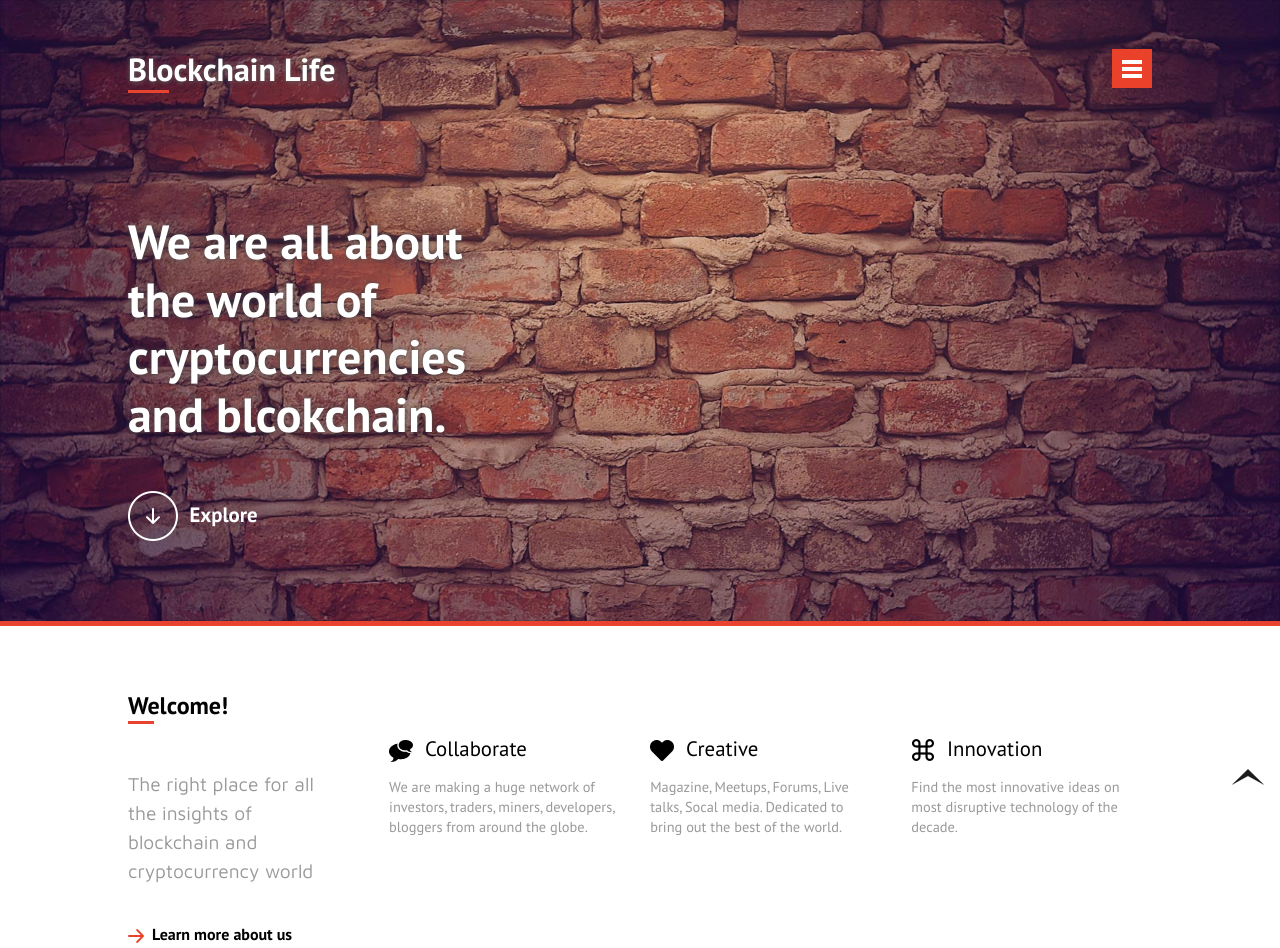
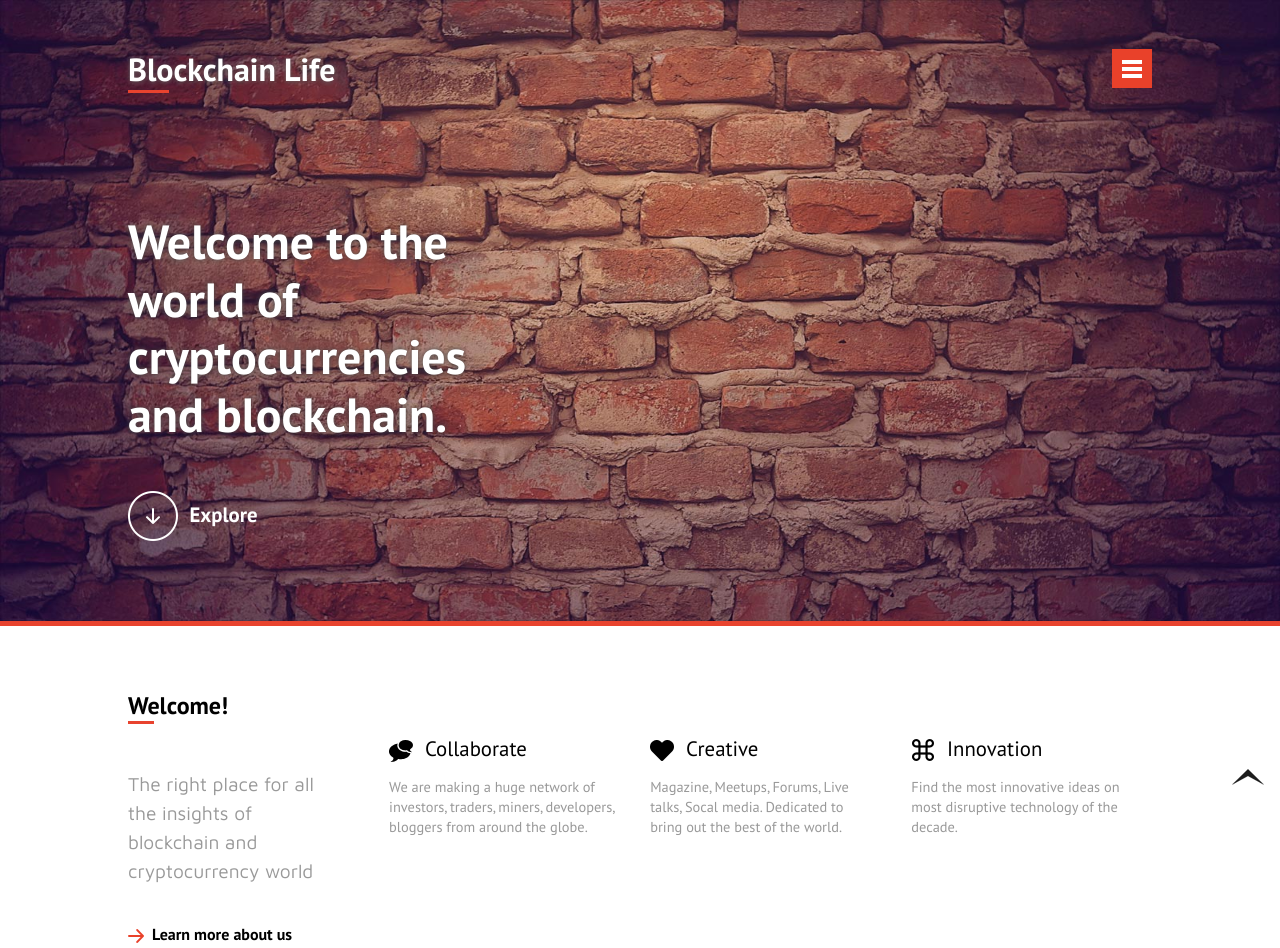
Before and after one commit to metalheadani/blockchainlife.github.io, a plain HTML site: page index.html in a window 1280 px wide. Shown: the top 948 px of the page. Drawn offline with Linux system fonts and the light colour scheme.

Commit message:
intro correction

```diff
--- a/index.html
+++ b/index.html
@@ -122,7 +122,7 @@ License URL: http://creativecommons.org/licenses/by/3.0/
 					<div class="clear"> </div>
 					<!---header-welcomenote--->
 					<div class="header-welcome-note">
-						<h2>We are all about the world of cryptocurrencies and blcokchain.</h2>
+						<h2>Welcome to the world of cryptocurrencies and blockchain.</h2>
 						<a href="#about"><span> </span> Explore</a>
 					</div>
 					<!---//header-welcomenote--->
```
